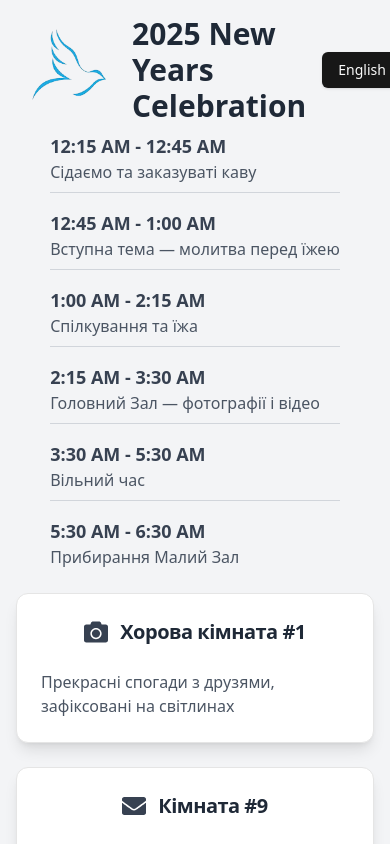
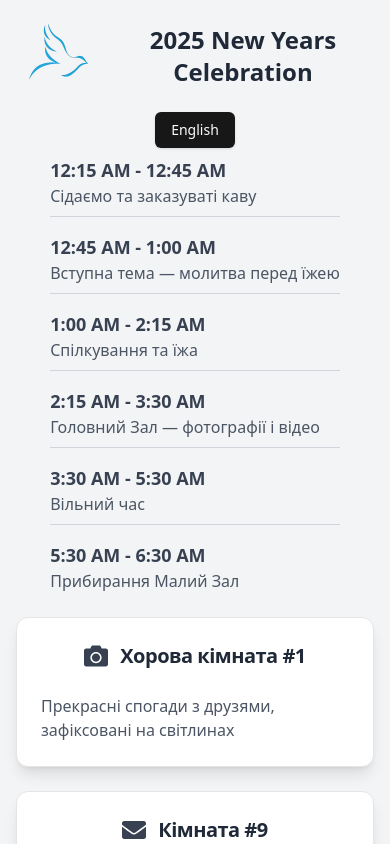
Before and after one commit to markpustyn/stcNewYears, a Next.js app: page /uk in a window 390 px wide. Shown: the top 844 px of the page. Built offline with nearby package versions, Linux system fonts and the light colour scheme.

Commit message:
Updated nav button

```diff
--- a/app/page.tsx
+++ b/app/page.tsx
@@ -122,15 +122,20 @@ export default function Home() {
 
   return (
     <div className="min-h-screen bg-gray-100 flex flex-col items-center p-4">
-      <div className="flex items-center gap-4 mb-8">
-        <Image src="/logo.png" alt="STC logo" width={100} height={100} />
-        <h1 className="text-3xl font-bold text-gray-800">2025 New Years Celebration</h1>
-      <Link href={"/uk"}>
-        <Button>
-        Український
-        </Button>
+      <div className="flex flex-col sm:flex-row items-center justify-between gap-4 mb-8 w-full max-w-4xl">
+        <div className="flex items-center gap-4">
+          <Image src="/logo.png" alt="STC logo" width={80} height={80} className="sm:w-20 sm:h-20" />
+          <h1 className="text-2xl sm:text-3xl font-bold text-gray-800 text-center sm:text-left">
+            2025 New Years Celebration
+          </h1>
+        </div>
+        <Link href="/uk">
+          <Button className="w-full sm:w-auto">
+            Український
+          </Button>
         </Link>
       </div>
+
       <div>
         <Schedule />
       </div>
--- a/app/uk/page.tsx
+++ b/app/uk/page.tsx
@@ -122,13 +122,17 @@ export default function Home() {
 
   return (
     <div className="min-h-screen bg-gray-100 flex flex-col items-center p-4">
-      <div className="flex items-center gap-4 mb-8">
-        <Image src="/logo.png" alt="STC logo" width={100} height={100} />
-        <h1 className="text-3xl font-bold text-gray-800">2025 New Years Celebration</h1>
-      <Link href={"/"}>
-        <Button>
-        English
-        </Button>
+      <div className="flex flex-col sm:flex-row items-center justify-between gap-4 mb-8 w-full max-w-4xl">
+        <div className="flex items-center gap-4">
+          <Image src="/logo.png" alt="STC logo" width={80} height={80} className="sm:w-20 sm:h-20" />
+          <h1 className="text-2xl sm:text-3xl font-bold text-gray-800 text-center sm:text-left">
+            2025 New Years Celebration
+          </h1>
+        </div>
+        <Link href="/">
+          <Button className="w-full sm:w-auto">
+            English
+          </Button>
         </Link>
       </div>
       <div>
```
